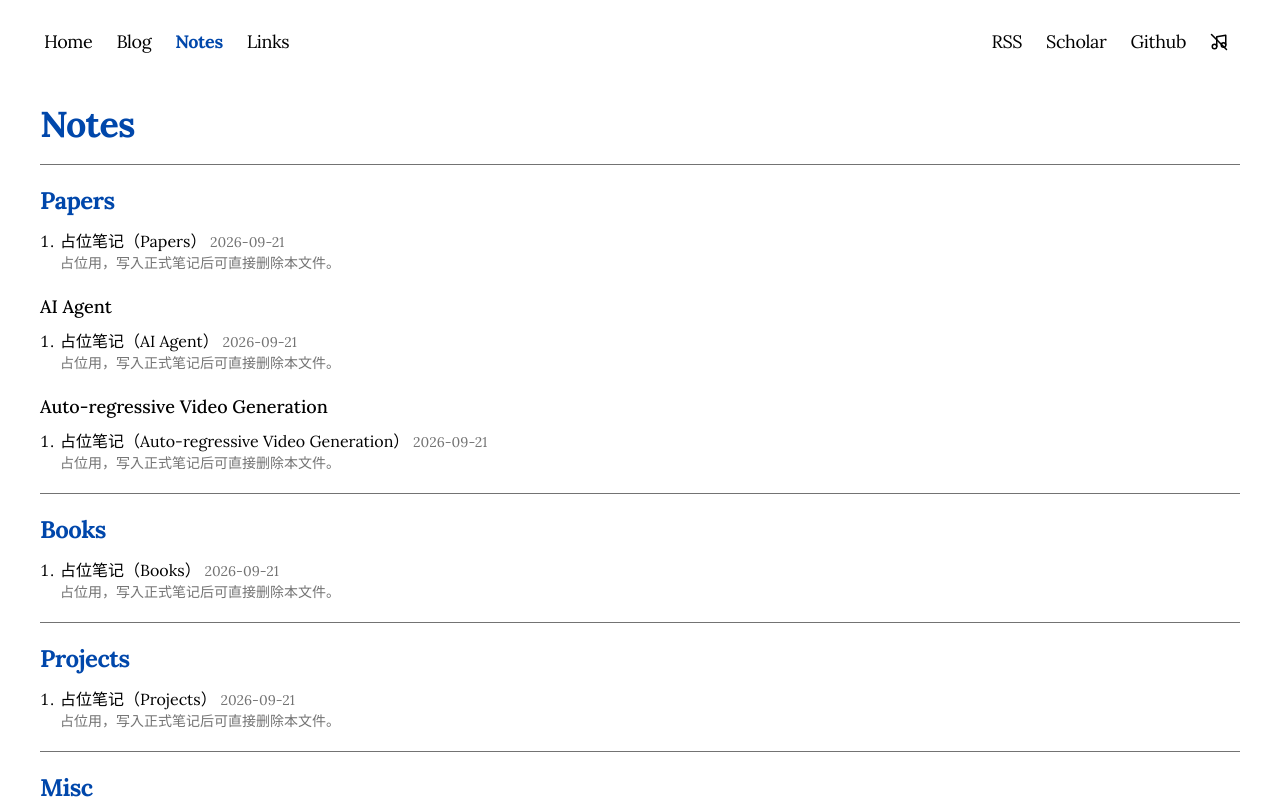
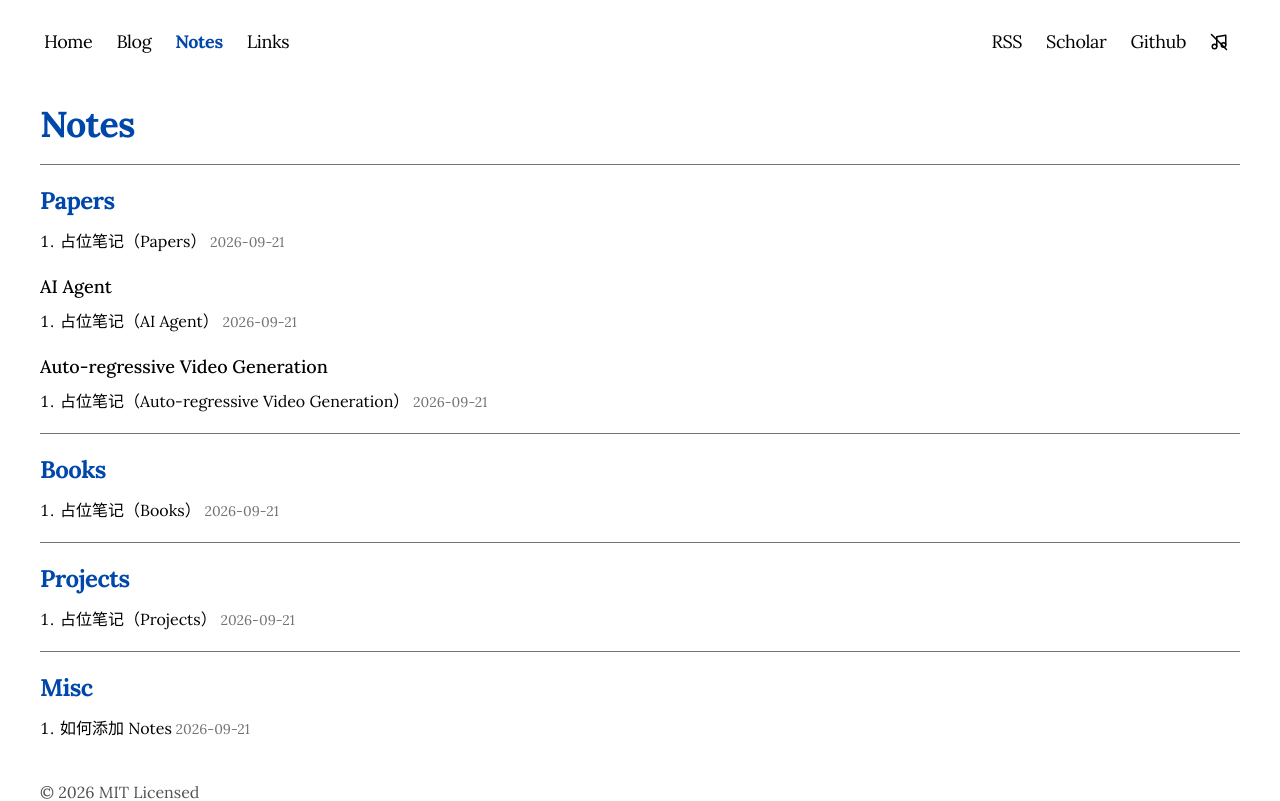
Before and after one commit to zeroffa233/zeroffa-homepage, a Next.js app: page /notes in a window 1280 px wide. Shown: the top 801 px of the page. Built offline with nearby package versions, Linux system fonts and the light colour scheme; a web font is replaced by a local one.

Commit message:
refactor: drop summary from notes

```diff
--- a/app/notes/[slug]/page.tsx
+++ b/app/notes/[slug]/page.tsx
@@ -17,7 +17,6 @@ export async function generateMetadata({ params }) {
     }
     return {
         title: note.metadata.title,
-        description: note.metadata.summary,
     };
 }
 
--- a/app/notes/page.tsx
+++ b/app/notes/page.tsx
@@ -18,11 +18,6 @@ function EntryList({ notes }: { notes: NoteListItem[] }) {
                             {" "}
                             {formatDate(note.date)}
                         </span>
-                    )}
-                    {note.summary && (
-                        <div className="text-sm text-neutral-500 dark:text-neutral-400">
-                            {note.summary}
-                        </div>
                     )}
                 </li>
             ))}
--- a/app/notes/utils.ts
+++ b/app/notes/utils.ts
@@ -18,7 +18,6 @@ export type NoteListItem = {
     section: string
     group?: string
     title: string
-    summary?: string
     date?: string
 }
 
@@ -96,7 +95,6 @@ function collectInto(
                 section,
                 group,
                 title: meta.title ?? slug,
-                summary: meta.summary,
                 date: meta.date,
             }
             if (group) {
--- a/posts/notes/books/book-placeholder.mdx
+++ b/posts/notes/books/book-placeholder.mdx
@@ -1,7 +1,6 @@
 ---
 title: "占位笔记（Books）"
 date: "2026-09-21"
-summary: "占位用，写入正式笔记后可直接删除本文件。"
 ---
 
 这篇是 Books 分区的占位笔记。正式笔记放在 `posts/notes/books/<书目>/<slug>.mdx`，本文件即可删除（注意保留该分区下至少一篇笔记）。
--- a/posts/notes/misc/how-to-add-notes.mdx
+++ b/posts/notes/misc/how-to-add-notes.mdx
@@ -1,13 +1,12 @@
 ---
 title: "如何添加 Notes"
 date: "2026-09-21"
-summary: "Notes 的目录约定、排序配置与附件引用方式。"
 ---
 
 Notes 使用文件夹结构自动分类，不需要改任何代码：
 
 - 在 `posts/notes/<分类>/` 下直接放 `<slug>.mdx`，或在 `posts/notes/<分类>/<小标题>/` 下放置（二级文件夹名会成为索引页的加粗小标题）
-- frontmatter 写 `title`，可选 `date` 与 `summary`
+- frontmatter 写 `title`，可选 `date`
 - 附件与 mdx 放在同一目录，文中用 `/notes-assets/<分类>/<小标题>/<文件名>` 引用
 - 新建一级文件夹即可增加一个分区
 
--- a/posts/notes/papers/AI Agent/agent-placeholder.mdx
+++ b/posts/notes/papers/AI Agent/agent-placeholder.mdx
@@ -1,7 +1,6 @@
 ---
 title: "占位笔记（AI Agent）"
 date: "2026-09-21"
-summary: "占位用，写入正式笔记后可直接删除本文件。"
 ---
 
 这篇是 Papers / AI Agent 分组的占位笔记。正式笔记放在 `posts/notes/papers/AI Agent/<slug>.mdx`，本文件即可删除。
--- a/posts/notes/papers/Auto-regressive Video Generation/video-placeholder.mdx
+++ b/posts/notes/papers/Auto-regressive Video Generation/video-placeholder.mdx
@@ -1,7 +1,6 @@
 ---
 title: "占位笔记（Auto-regressive Video Generation）"
 date: "2026-09-21"
-summary: "占位用，写入正式笔记后可直接删除本文件。"
 ---
 
 这篇是 Papers / Auto-regressive Video Generation 分组的占位笔记。正式笔记放在 `posts/notes/papers/Auto-regressive Video Generation/<slug>.mdx`，本文件即可删除。
--- a/posts/notes/papers/paper-placeholder.mdx
+++ b/posts/notes/papers/paper-placeholder.mdx
@@ -1,7 +1,6 @@
 ---
 title: "占位笔记（Papers）"
 date: "2026-09-21"
-summary: "占位用，写入正式笔记后可直接删除本文件。"
 ---
 
 这篇是 Papers 分区的占位笔记。正式笔记放在 `posts/notes/papers/<主题>/<slug>.mdx`，本文件即可删除（注意保留该分区下至少一篇笔记）。
--- a/posts/notes/projects/project-placeholder.mdx
+++ b/posts/notes/projects/project-placeholder.mdx
@@ -1,7 +1,6 @@
 ---
 title: "占位笔记（Projects）"
 date: "2026-09-21"
-summary: "占位用，写入正式笔记后可直接删除本文件。"
 ---
 
 这篇是 Projects 分区的占位笔记。正式笔记放在 `posts/notes/projects/<项目>/<slug>.mdx`，本文件即可删除（注意保留该分区下至少一篇笔记）。
```
